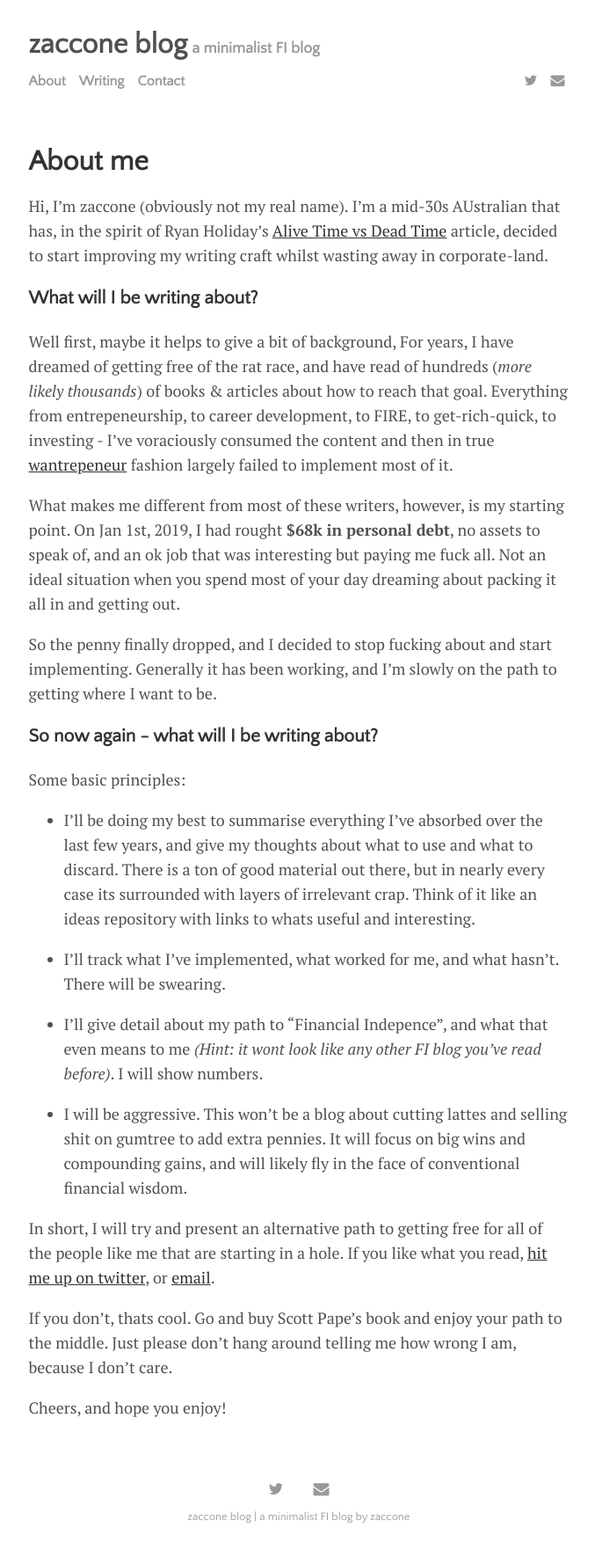
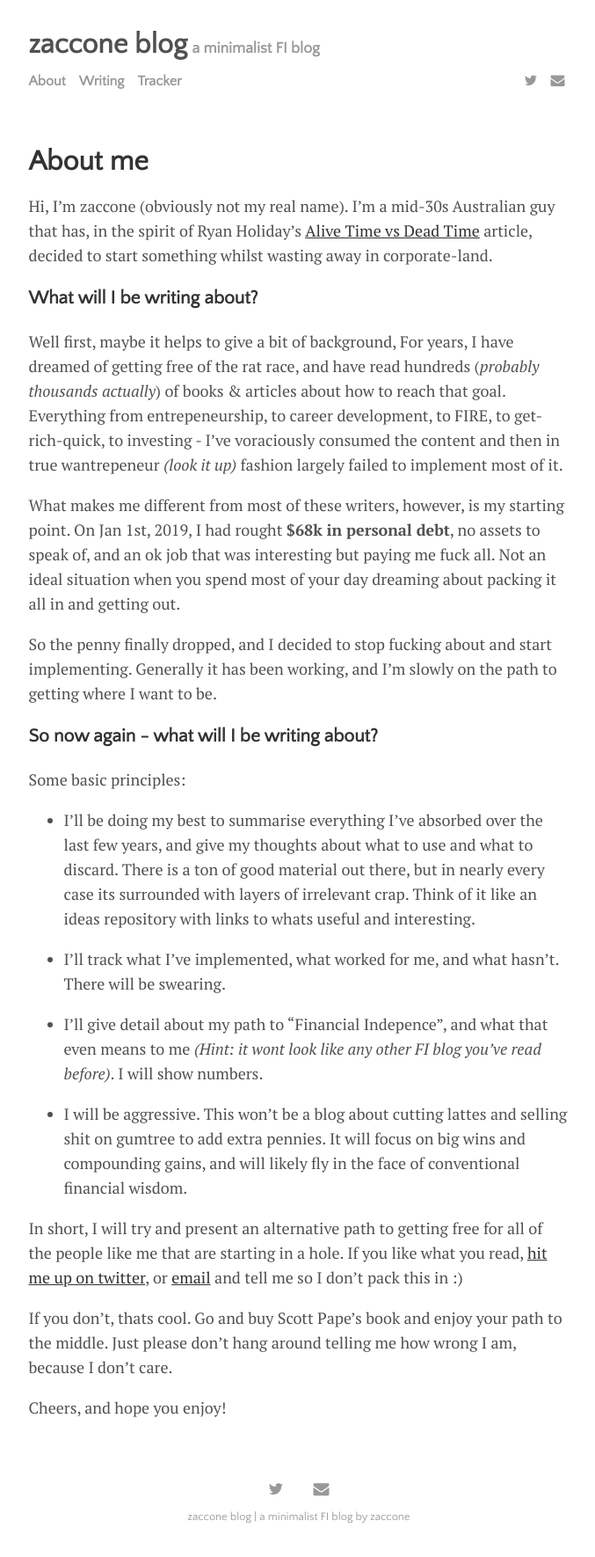
Before and after one commit to zaccone-au/zaccone-au.github.io, a Jekyll site: the page built from menu/about.md, in a window 1280 px wide. Shown: the whole page at 88% size, without its empty margins (300-977 px from the left). Built offline with Jekyll 4.4.1, drawn with Linux system fonts in a browser that asks for light colours.

Commit message:
fix bugs

```diff
--- a/_data/settings.yml
+++ b/_data/settings.yml
@@ -9,12 +9,12 @@ google-ID: ''
 menu:
 - {name: 'About', path: 'menu', url: 'about.html'}
 - {name: 'Writing', path: 'menu', url: 'writing.html'}
-- {name: 'Contact', path: 'menu', url: 'contact.html'}
+- {name: 'Tracker', path: 'menu', url: 'tracker.html'}
 
 # Available social icons are powered by Font Awesome, so you can use any icon that they offer
 social:
 #- {icon: 'github', link: 'https://www.github.com/lenpaul'}
-- {icon: 'twitter', link: 'https://twitter.com/zacconetrade'}
+- {icon: 'twitter', link: 'https://twitter.com/zacconeau'}
 #- {icon: 'linkedin', link: 'http://www.linkedin.com/in/lenpaul/'}
 - {icon: 'envelope', link: 'mailto:zacconeau@protonmail.com'}
 #- {icon: 'rss-square', link: '/feed.xml'}
--- a/menu/about.md
+++ b/menu/about.md
@@ -3,11 +3,11 @@ layout: page
 title: About me
 ---
 
-Hi, I'm zaccone (obviously not my real name). I'm a mid-30s AUstralian that has, in the spirit of Ryan Holiday's [Alive Time vs Dead Time]() article, decided to start improving my writing craft whilst wasting away in corporate-land.
+Hi, I'm zaccone (obviously not my real name). I'm a mid-30s Australian guy that has, in the spirit of Ryan Holiday's [Alive Time vs Dead Time](https://humanparts.medium.com/will-you-choose-alive-time-or-dead-time-8d7b8ba212) article, decided to start something whilst wasting away in corporate-land.
 
 ### What will I be writing about?
 
-Well first, maybe it helps to give a bit of background, For years, I have dreamed of getting free of the rat race, and have read of hundreds (*more likely thousands*) of books & articles about how to reach that goal. Everything from entrepeneurship, to career development, to FIRE, to get-rich-quick, to investing - I've voraciously consumed the content and then in true [wantrepeneur]() fashion largely failed to implement most of it.
+Well first, maybe it helps to give a bit of background, For years, I have dreamed of getting free of the rat race, and have read hundreds (*probably thousands actually*) of books & articles about how to reach that goal. Everything from entrepeneurship, to career development, to FIRE, to get-rich-quick, to investing - I've voraciously consumed the content and then in true wantrepeneur *(look it up)* fashion largely failed to implement most of it.
 
 What makes me different from most of these writers, however, is my starting point. On Jan 1st, 2019, I had rought **$68k in personal debt**, no assets to speak of, and an ok job that was interesting but paying me fuck all. Not an ideal situation when you spend most of your day dreaming about packing it all in and getting out.
 
@@ -25,7 +25,7 @@ Some basic principles:
 
 * I will be aggressive. This won't be a blog about cutting lattes and selling shit on gumtree to add extra pennies. It will focus on big wins and compounding gains, and will likely fly in the face of conventional financial wisdom.
 
-In short, I will try and present an alternative path to getting free for all of the people like me that are starting in a hole. If you like what you read, [hit me up on twitter](https://twitter.com/intent/tweet?text=%40zacconeau), or [email](mailto:zacconeau@protonmail.com).
+In short, I will try and present an alternative path to getting free for all of the people like me that are starting in a hole. If you like what you read, [hit me up on twitter](https://twitter.com/intent/tweet?text=%40zacconeau), or [email](mailto:zacconeau@protonmail.com) and tell me so I don't pack this in :)
 
 If you don't, thats cool. Go and buy Scott Pape's book and enjoy your path to the middle. Just please don't hang around telling me how wrong I am, because I don't care.
 
```
